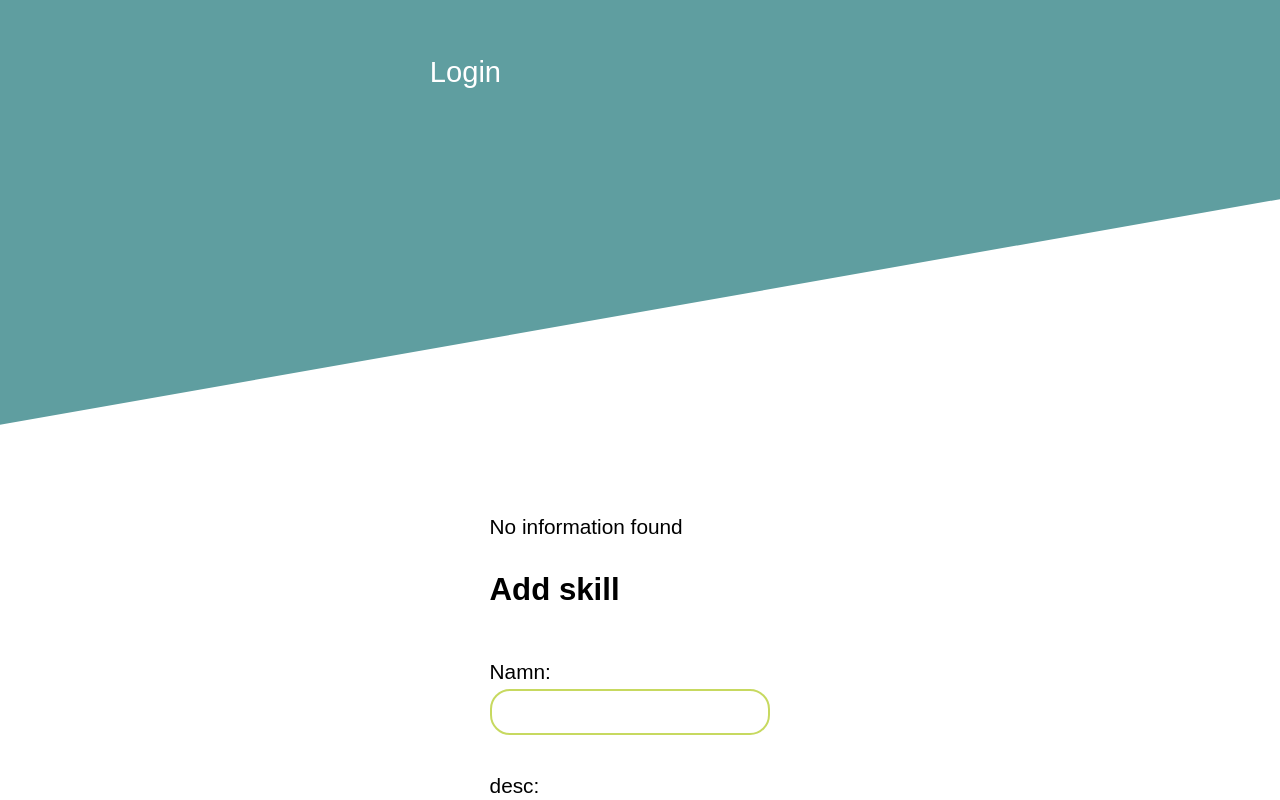
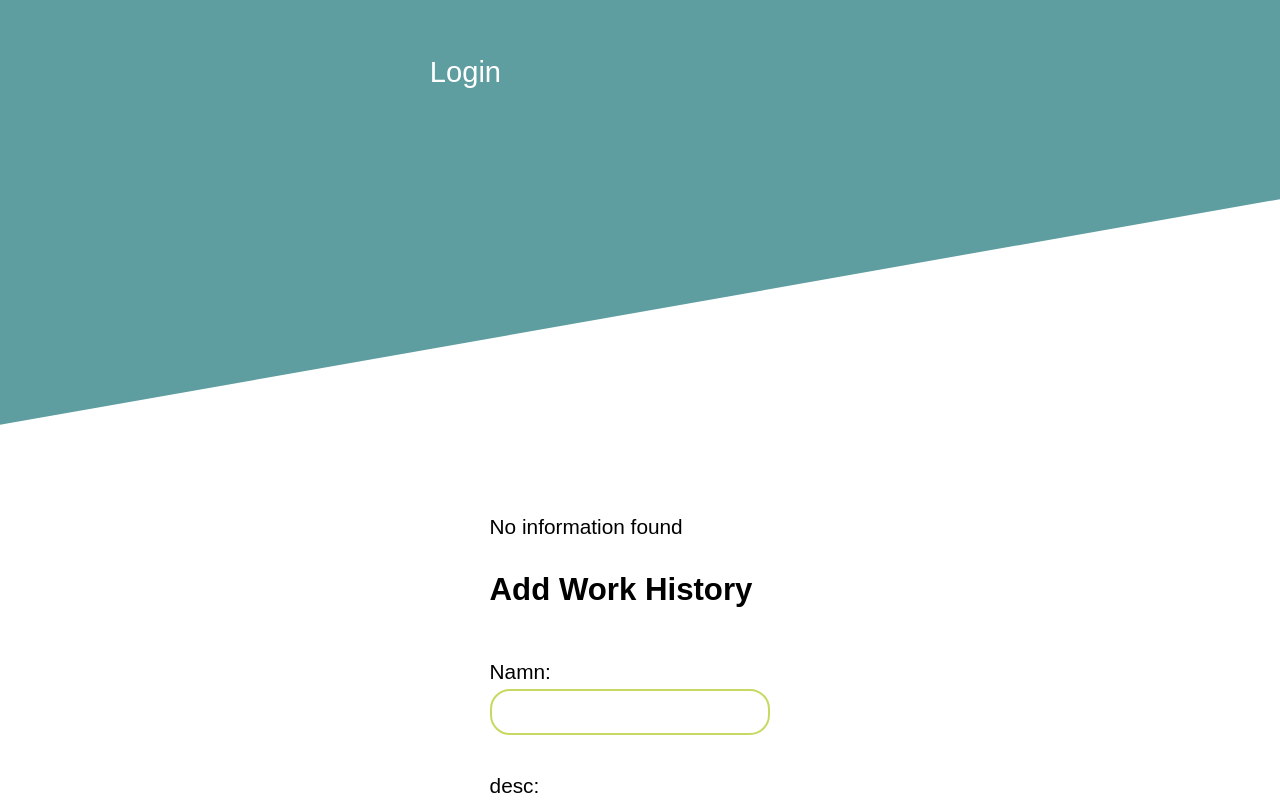
Before and after one commit to zarkroc/perers.org, a React (Create React App) app: page /workhistory in a window 1280 px wide. Both pictures are taken after a click on the button "Add Work". Shown: the part 323-1123 px from the top of the page. Built offline with nearby package versions, Linux system fonts and the light colour scheme; no server answers.

Commit message:
changed endpoint...

```diff
--- a/src/components/AddWorkHistory.js
+++ b/src/components/AddWorkHistory.js
@@ -16,7 +16,7 @@ const MyFormik = ({
     touched,
 }) => (
         <section>
-            <h2>Add skill</h2>
+            <h2>Add Work History</h2>
             <Form>
                 <label htmlFor="company">Namn:<br />
                     <Field id="company" type="text" name="company"
@@ -89,9 +89,9 @@ const AddWorkHistory = withFormik({
             var apiURL = "";
 
             if (process.env.NODE_ENV === "production") {
-                apiURL = "https://api.perers.org/competence"
+                apiURL = "https://api.perers.org/workhistory"
             } else {
-                apiURL = "http://localhost:1337/competence"
+                apiURL = "http://localhost:1337/workhistory"
             }
             fetch(apiURL, {
                 method: 'POST',
```
